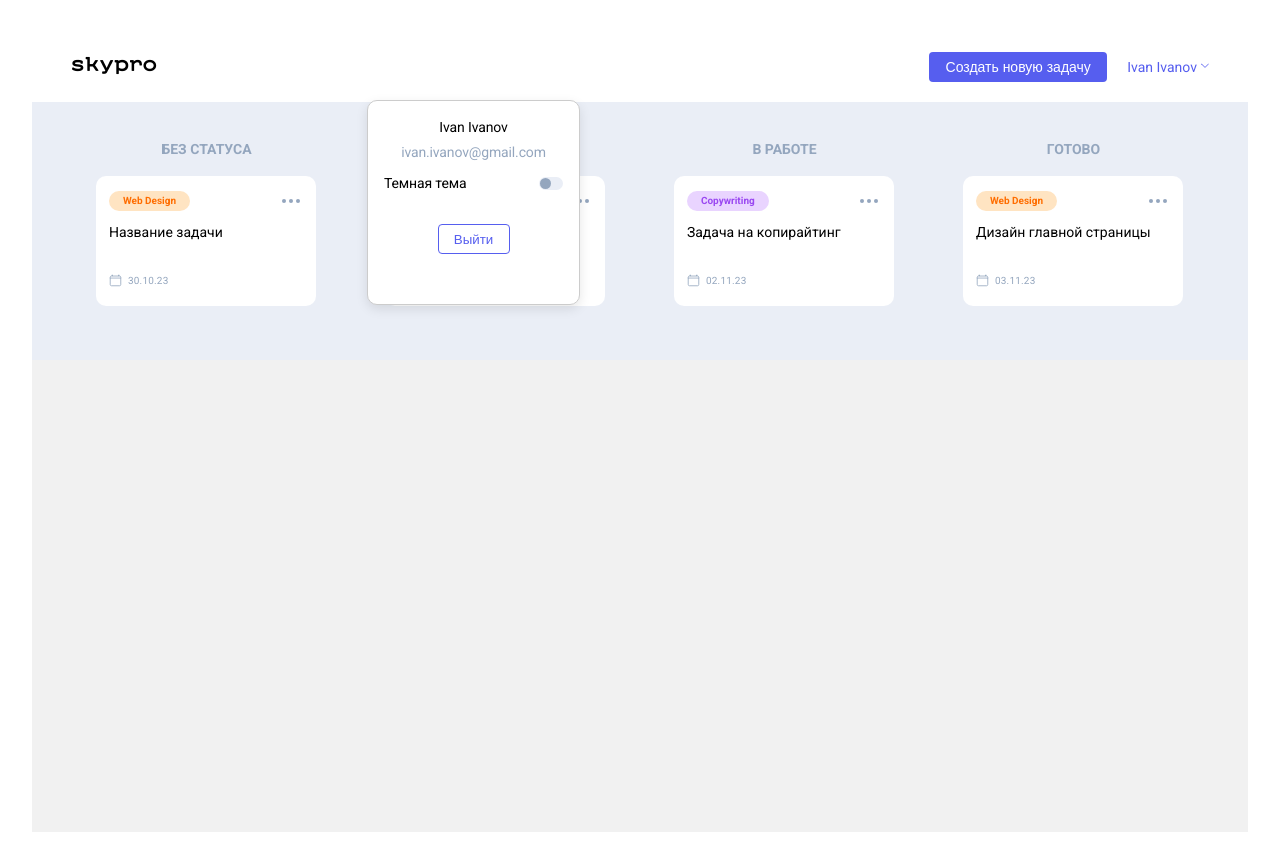
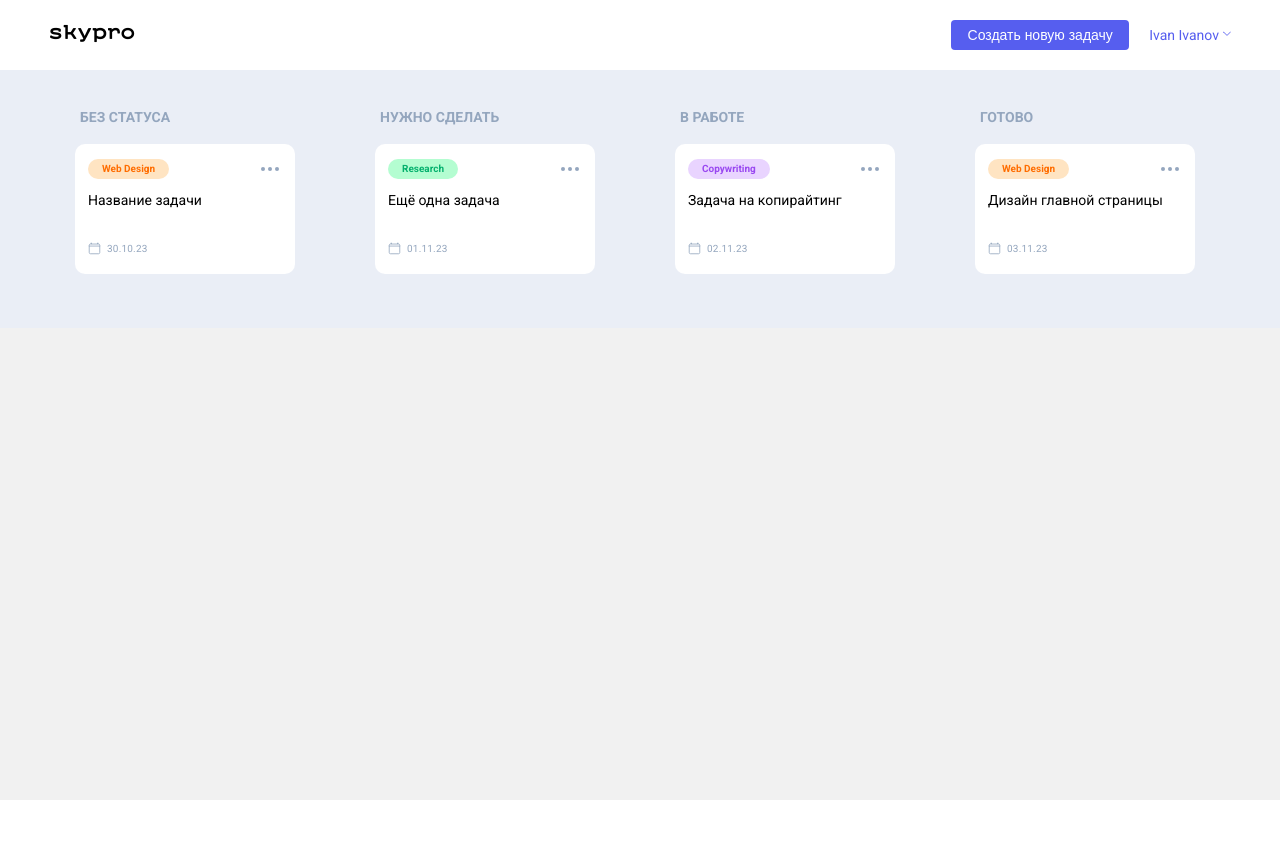
Before and after one commit to HateGenerator/skypro-kanban, a React (Vite) app: page / in a window 1280 px wide. After the commit the page ends 800 px from the top, so only its background shows below. Built offline with nearby package versions, Linux system fonts and the light colour scheme.

Commit message:
модальное окно не интерактивное и позиционирование умерло

```diff
--- a/src/App.css
+++ b/src/App.css
@@ -1,46 +1,3 @@
-#root {
-  max-width: 1280px;
-  margin: 0 auto;
-  padding: 2rem;
-  text-align: center;
-}
-
-.logo {
-  height: 6em;
-  padding: 1.5em;
-  will-change: filter;
-  transition: filter 300ms;
-}
-.logo:hover {
-  filter: drop-shadow(0 0 2em #646cffaa);
-}
-.logo.react:hover {
-  filter: drop-shadow(0 0 2em #61dafbaa);
-}
-
-@keyframes logo-spin {
-  from {
-    transform: rotate(0deg);
-  }
-  to {
-    transform: rotate(360deg);
-  }
-}
-
-@media (prefers-reduced-motion: no-preference) {
-  a:nth-of-type(2) .logo {
-    animation: logo-spin infinite 20s linear;
-  }
-}
-
-.card {
-  padding: 2em;
-}
-
-.read-the-docs {
-  color: #888;
-}
-
 * {
   margin: 0;
   padding: 0;
@@ -819,19 +776,23 @@ body {
   margin: -6px 0 0 5px;
   padding: 0;
 }
-.header__pop-user-set {
+
+.header__pop-user-set.pop-user-set {
+  display: none; /* По умолчанию скрыт */
+}
+
+.header__pop-user-set.pop-user-set._show {
+  display: block;
   position: absolute;
-  top: 61px;
-  right: 0;
+  top: 45px; /* Высота хедера */
+  left: 0; /* Теперь левее */
   width: 213px;
-  height: 205px;
   border-radius: 10px;
   border: 0.7px solid rgba(148, 166, 190, 0.4);
   background: #FFF;
   box-shadow: 0px 10px 39px 0px rgba(26, 56, 101, 0.21);
-  padding: 34px;
-  text-align: center;
-  z-index: 2;
+  padding: 20px;
+  z-index: 1000;
 }
 
 .main {
@@ -1138,14 +1099,3 @@ body {
   font-size: 18px;
   color: #94A6BE;
 }
-
-.header__pop-user-set {
-  position: absolute;
-  top: 100px;
-  right: 700px;
-  background-color: #fff;
-  border: 1px solid #ccc;
-  padding: 16px;
-  box-shadow: 0 4px 12px rgba(0, 0, 0, 0.1);
-  z-index: 1000;
-}
--- a/src/components/Card/Card.jsx
+++ b/src/components/Card/Card.jsx
@@ -15,9 +15,7 @@ export default function Card({ topic, title, date }) {
           </a>
         </div>
         <div className="card__content">
-          <a href="" target="_blank">
-            <h3 className="card__title">{title}</h3>
-          </a>
+          <a href="#"><h3 className="card__title">{title}</h3></a>
           <div className="card__date">
             <svg width="13" height="13" viewBox="0 0 13 13" fill="none">
               <path d="M10.5625 2.03125H2.4375C1.7644 2.03125 1.21875 2.5769 1.21875 3.25V10.5625C1.21875 11.2356 1.7644 11.7812 2.4375 11.7812H10.5625C11.2356 11.7812 11.7812 11.2356 11.7812 10.5625V3.25C11.7812 2.5769 11.2356 2.03125 10.5625 2.03125Z" stroke="#94A6BE" strokeWidth="0.8" strokeLinejoin="round"/>
--- a/src/components/Column/Column.jsx
+++ b/src/components/Column/Column.jsx
@@ -4,9 +4,7 @@ export default function Column({ status, children }) {
       <div className="column__title">
         <p>{status}</p>
       </div>
-      <div className="cards">
-        {children.length ? children : <p>Нет задач</p>}
-      </div>
+      <div className="cards">{children}</div>
     </div>
   );
 }
--- a/src/components/Header/Header.jsx
+++ b/src/components/Header/Header.jsx
@@ -5,7 +5,6 @@ export default function Header() {
   const [isPopupOpen, setIsPopupOpen] = useState(false);
 
   return (
-    <>
     <header className="header">
       <div className="container">
         <div className="header__block">
@@ -14,32 +13,36 @@ export default function Header() {
               <img src="/images/logo.png" alt="logo" />
             </a>
           </div>
+
           <div className="header__logo _dark">
             <a href="" target="_self">
               <img src="/images/logo_dark.png" alt="logo" />
             </a>
           </div>
+
           <nav className="header__nav">
             <button className="header__btn-main-new _hover01" id="btnMainNew">
               <a href="#popNewCard">Создать новую задачу</a>
             </button>
+
+            <div style={{ position: 'relative' }}>
               <a
                 href="#user-set-target"
                 className="header__user _hover02"
                 onClick={(e) => {
                   e.preventDefault();
-                  console.log('Клик на Ivan Ivanov');
                   setIsPopupOpen(true);
                 }}
               >
                 Ivan Ivanov
               </a>
+            </div>
           </nav>
         </div>
       </div>
+
+      {/* Попап рендерим условно */}
+      <PopUser show={isPopupOpen} onClose={() => setIsPopupOpen(false)} />
     </header>
-
-      {isPopupOpen && <PopUser onClose={() => setIsPopupOpen(false)} />}
-    </>
   );
 }
--- a/src/components/Main/Main.jsx
+++ b/src/components/Main/Main.jsx
@@ -1,7 +1,9 @@
 import { useState, useEffect } from 'react';
 import Column from '../Column/Column';
 import Card from '../Card/Card';
+import data from '../../data';
 
+export const STATUSES = ['Без статуса', 'Нужно сделать', 'В работе', 'Готово'];
 
 export default function Main() {
   const [cards, setCards] = useState([]);
@@ -9,58 +11,29 @@ export default function Main() {
 
   useEffect(() => {
     setTimeout(() => {
-      import('../../data').then(data => {
-        setCards(data.default);
-        setLoading(false);
-      });
-    }, 1500);
+      setCards(data);
+      setLoading(false);
+    }, 1000);
   }, []);
 
   if (loading) {
     return <div className="loader">Данные загружаются...</div>;
   }
 
-  const groupedByStatus = {
-    'Без статуса': [],
-    'Нужно сделать': [],
-    'В работе': [],
-    'Готово': []
-  };
-
-  cards.forEach(card => {
-    if (groupedByStatus[card.status]) {
-      groupedByStatus[card.status].push(card);
-    }
-  });
-
   return (
     <main className="main">
       <div className="container">
         <div className="main__block">
           <div className="main__content">
-            <Column status="Без статуса">
-              {groupedByStatus['Без статуса'].map(card => (
-                <Card key={card.id} {...card} />
-              ))}
-            </Column>
-
-            <Column status="Нужно сделать">
-              {groupedByStatus['Нужно сделать'].map(card => (
-                <Card key={card.id} {...card} />
-              ))}
-            </Column>
-
-            <Column status="В работе">
-              {groupedByStatus['В работе'].map(card => (
-                <Card key={card.id} {...card} />
-              ))}
-            </Column>
-
-            <Column status="Готово">
-              {groupedByStatus['Готово'].map(card => (
-                <Card key={card.id} {...card} />
-              ))}
-            </Column>
+            {STATUSES.map((status) => (
+              <Column key={status} status={status}>
+                {cards
+                  .filter((card) => card.status === status)
+                  .map((card) => (
+                    <Card key={card.id} {...card} />
+                  ))}
+              </Column>
+            ))}
           </div>
         </div>
       </div>
--- a/src/components/popups/Popuser.jsx
+++ b/src/components/popups/Popuser.jsx
@@ -1,6 +1,6 @@
-export default function PopUser({ onClose }) {
+export default function PopUser({ show, onClose }) {
   return (
-    <div className="header__pop-user-set pop-user-set" id="user-set-target">
+    <div className={`header__pop-user-set pop-user-set ${show ? '_show' : ''}`} id="user-set-target">
       <p className="pop-user-set__name">Ivan Ivanov</p>
       <p className="pop-user-set__mail">ivan.ivanov@gmail.com</p>
       <div className="pop-user-set__theme">
@@ -11,5 +11,5 @@ export default function PopUser({ onClose }) {
         <a href="#">Выйти</a>
       </button>
     </div>
-  )
+  );
 }
```
Lines whose indentation alone changed are shown as unchanged.
